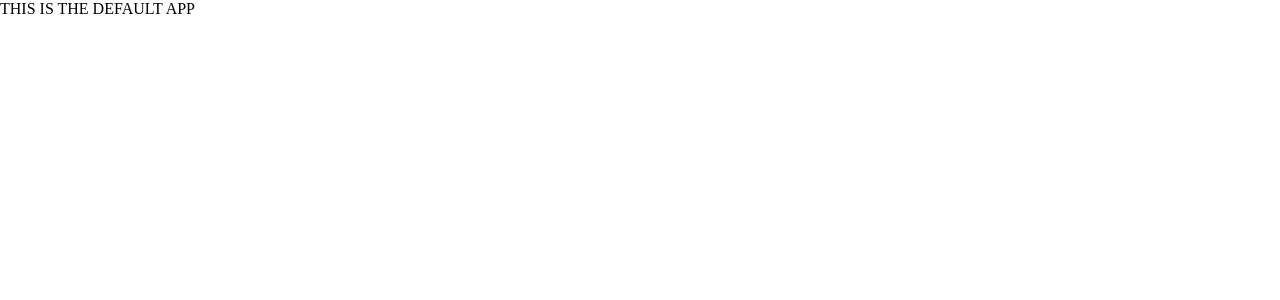
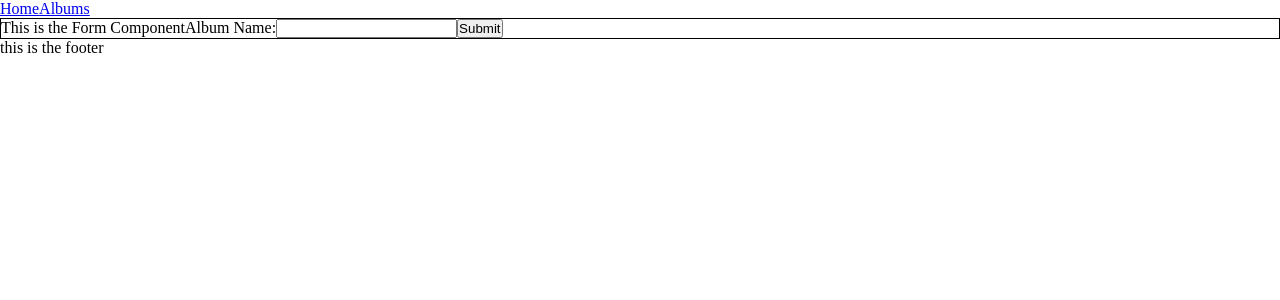
Before and after one commit to tris43210/Week07-Assignment, a React (Vite) app in the folder client/: page / in a window 1280 px wide. Shown: the top 300 px of the page. Built offline with nearby package versions, Linux system fonts and the light colour scheme.

Commit message:
seeded db and basic get route working

```diff
--- a/client/src/App.jsx
+++ b/client/src/App.jsx
@@ -1,11 +1,15 @@
 import "./App.css";
+import { AlbumsPage } from "./Pages/AlbumsPage";
+import { HomePage } from "./Pages/Homepage";
+import { Routes, Route } from "react-router";
 
 function App() {
   return (
     <>
-      <div>
-        THIS IS THE DEFAULT APP
-      </div>
+      <Routes>
+        <Route path="/" element={<HomePage />} />
+        <Route path="/albums" element={<AlbumsPage />} />
+      </Routes>
     </>
   );
 }
--- /dev/null
+++ b/client/src/Components/Footer.jsx
@@ -0,0 +1,7 @@
+export function Footer() {
+  return (
+    <div>
+      <footer>this is the footer</footer>
+    </div>
+  );
+}
--- /dev/null
+++ b/client/src/Components/Header.jsx
@@ -0,0 +1,12 @@
+import { Link, Route, Routes } from "react-router";
+
+export function Header() {
+  return (
+    <header>
+      <nav>
+        <Link to="/">Home</Link>
+        <Link to="/albums">Albums</Link>
+      </nav>
+    </header>
+  );
+}
--- /dev/null
+++ b/client/src/Components/ReviewForm.css
@@ -0,0 +1,3 @@
+.review-form {
+  border: 1px solid black;
+}
--- /dev/null
+++ b/client/src/Components/ReviewForm.jsx
@@ -0,0 +1,14 @@
+import "./ReviewForm.css";
+
+export function ReviewForm() {
+  return (
+    <div>
+      <form action="" className="review-form">
+        This is the Form Component
+        <label htmlFor="">Album Name:</label>
+        <input type="text" />
+        <button type="submit">Submit</button>
+      </form>
+    </div>
+  );
+}
--- /dev/null
+++ b/client/src/Pages/AlbumsPage.jsx
@@ -0,0 +1,19 @@
+import { Header } from "../Components/Header";
+import { Footer } from "../Components/Footer";
+import { useEffect } from "react";
+
+export function AlbumsPage() {
+  // useEffect(function() {
+  //     async function fetchImages() {
+  //         const getData = await fetch()
+  //     }
+  // }, [])
+
+  return (
+    <>
+      <Header />
+      <main></main>
+      <Footer />
+    </>
+  );
+}
--- /dev/null
+++ b/client/src/Pages/Homepage.jsx
@@ -0,0 +1,13 @@
+import { ReviewForm } from "../Components/ReviewForm";
+import { Header } from "../Components/Header";
+import { Footer } from "../Components/Footer";
+
+export function HomePage() {
+  return (
+    <>
+      <Header />
+      <ReviewForm />
+      <Footer />
+    </>
+  );
+}
```
Also changed, not shown: 2 other files (tests, documents, lock files or other folders).
